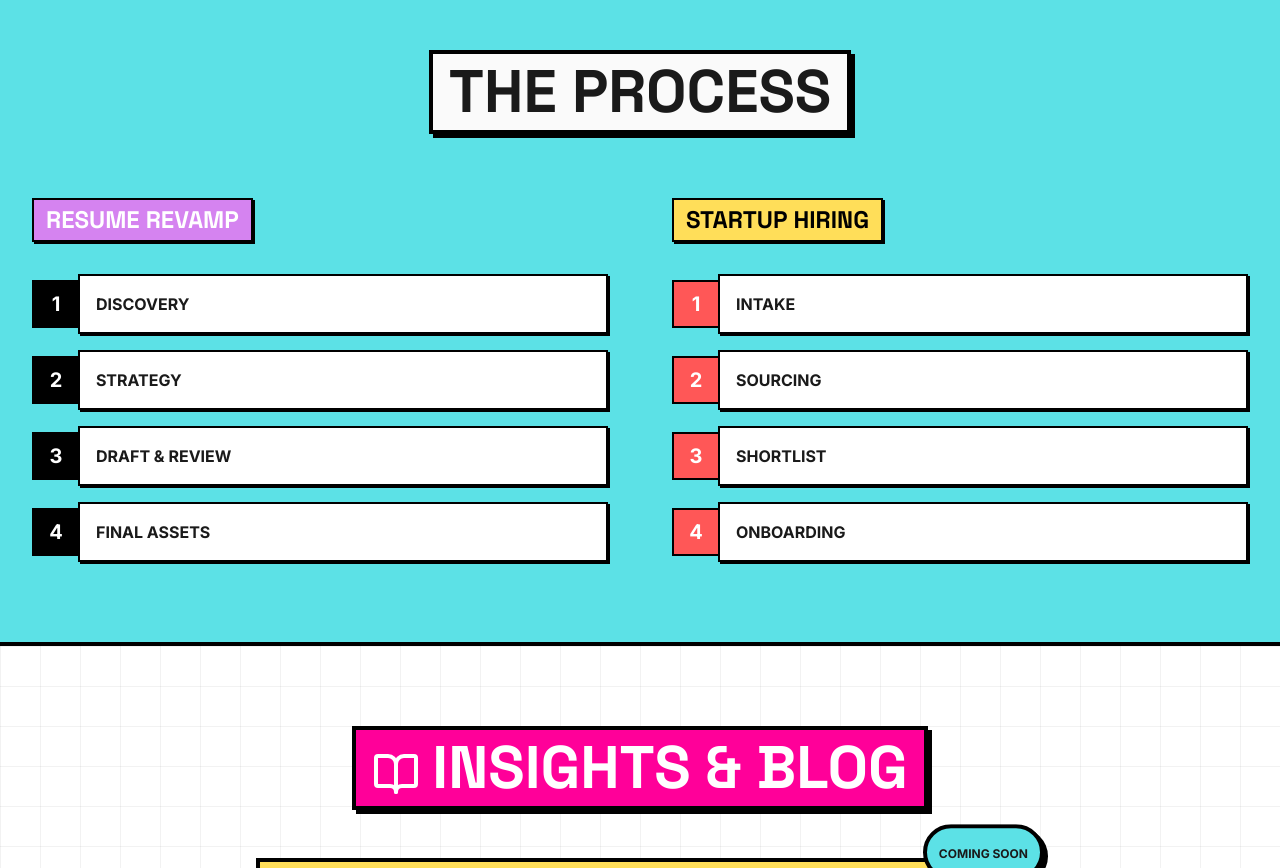
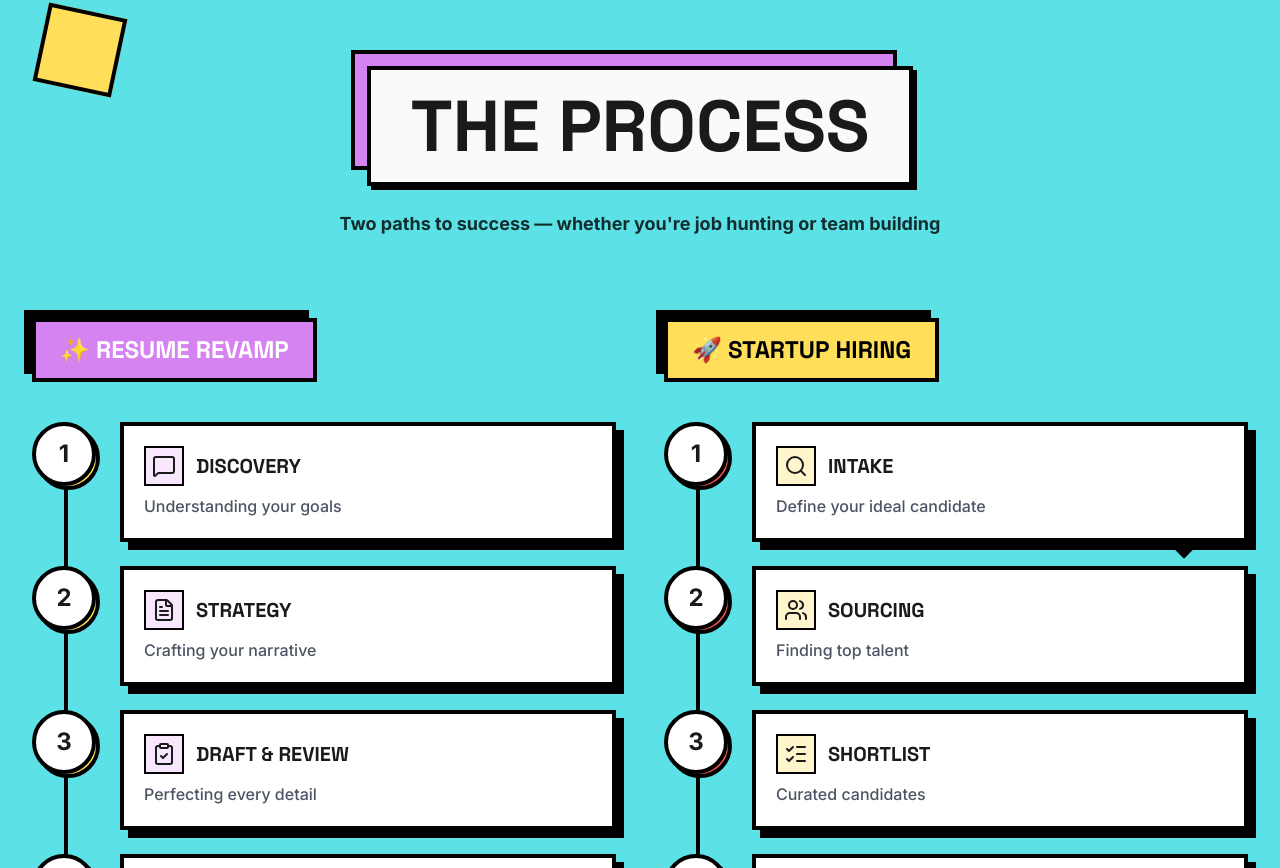
Before and after one commit to Agenticpirate/DeepthiConnects, a React (Vite) app: page / in a window 1280 px wide. Shown: the part 4952-5820 px from the top of the page. Built offline with nearby package versions, Linux system fonts and the light colour scheme.

Commit message:
Redesign Process section with neo-brutalist style for desktop

```diff
--- a/components/Process.tsx
+++ b/components/Process.tsx
@@ -1,41 +1,163 @@
-
 import React from 'react';
 import { Reveal } from './Reveal';
+import { FileText, Search, ClipboardCheck, Rocket, MessageSquare, Users, ListChecks, PartyPopper } from 'lucide-react';
 
 const Process: React.FC = () => {
-  const resumeSteps = ["Discovery", "Strategy", "Draft & Review", "Final Assets"];
-  const hiringSteps = ["Intake", "Sourcing", "Shortlist", "Onboarding"];
+  const resumeSteps = [
+    { title: "Discovery", desc: "Understanding your goals", icon: <MessageSquare className="w-5 h-5 lg:w-6 lg:h-6" /> },
+    { title: "Strategy", desc: "Crafting your narrative", icon: <FileText className="w-5 h-5 lg:w-6 lg:h-6" /> },
+    { title: "Draft & Review", desc: "Perfecting every detail", icon: <ClipboardCheck className="w-5 h-5 lg:w-6 lg:h-6" /> },
+    { title: "Final Assets", desc: "Ready to land your dream job", icon: <Rocket className="w-5 h-5 lg:w-6 lg:h-6" /> }
+  ];
+
+  const hiringSteps = [
+    { title: "Intake", desc: "Define your ideal candidate", icon: <Search className="w-5 h-5 lg:w-6 lg:h-6" /> },
+    { title: "Sourcing", desc: "Finding top talent", icon: <Users className="w-5 h-5 lg:w-6 lg:h-6" /> },
+    { title: "Shortlist", desc: "Curated candidates", icon: <ListChecks className="w-5 h-5 lg:w-6 lg:h-6" /> },
+    { title: "Onboarding", desc: "Seamless integration", icon: <PartyPopper className="w-5 h-5 lg:w-6 lg:h-6" /> }
+  ];
 
   return (
-    <section id="process" className="py-8 sm:py-20 bg-neo-blue border-b-4 border-black">
-      <div className="max-w-7xl mx-auto px-4 sm:px-6 lg:px-8">
-        <div className="text-center mb-4 sm:mb-16">
+    <section id="process" className="py-8 sm:py-16 lg:py-24 bg-neo-blue border-b-4 border-black relative overflow-hidden">
+      {/* Background decorative elements - Desktop only */}
+      <div className="hidden lg:block absolute top-10 left-10 w-20 h-20 bg-neo-yellow border-4 border-black rotate-12"></div>
+      <div className="hidden lg:block absolute bottom-10 right-10 w-16 h-16 bg-neo-pink border-4 border-black -rotate-6"></div>
+      <div className="hidden lg:block absolute top-1/2 right-20 w-8 h-8 bg-black rotate-45"></div>
+
+      <div className="max-w-7xl mx-auto px-4 sm:px-6 lg:px-8 relative z-10">
+        {/* Header */}
+        <div className="text-center mb-6 sm:mb-12 lg:mb-20">
           <Reveal>
-                <h2 className="text-xl sm:text-4xl lg:text-6xl font-black uppercase inline-block px-2 sm:px-4 py-1 sm:py-2 border-2 sm:border-4 border-black bg-neo-white shadow-neo-sm sm:shadow-neo hover:rotate-1 hover:shadow-none transition-all cursor-pointer duration-300">
+            <div className="inline-block relative">
+              <div className="hidden lg:block absolute -top-4 -left-4 w-full h-full bg-neo-purple border-4 border-black"></div>
+              <h2 className="relative text-xl sm:text-4xl lg:text-7xl font-black uppercase px-3 sm:px-6 lg:px-10 py-2 sm:py-3 lg:py-5 border-2 sm:border-4 border-black bg-neo-white shadow-neo-sm lg:shadow-neo">
                 The Process
               </h2>
+            </div>
+          </Reveal>
+          <Reveal delay={100}>
+            <p className="hidden lg:block mt-6 text-lg font-bold text-black/80 max-w-2xl mx-auto">
+              Two paths to success — whether you're job hunting or team building
+            </p>
           </Reveal>
         </div>
 
-        {/* Mobile: Side by side, Desktop: 2 columns */}
-        <div className="grid grid-cols-2 lg:grid-cols-2 gap-3 sm:gap-16">
+        {/* Desktop Layout */}
+        <div className="hidden lg:grid lg:grid-cols-2 gap-12">
 
-            {/* Resume Process */}
+          {/* Resume Process - Desktop */}
+          <div className="relative">
+            <Reveal>
+              <div className="relative inline-block mb-10">
+                <div className="absolute -top-2 -left-2 w-full h-full bg-black"></div>
+                <h3 className="relative text-2xl font-black uppercase bg-neo-purple text-white border-4 border-black px-6 py-3">
+                  ✨ Resume Revamp
+                </h3>
+              </div>
+            </Reveal>
+
+            <div className="relative">
+              {/* Connecting line */}
+              <div className="absolute left-8 top-0 bottom-0 w-1 bg-black"></div>
+
+              <div className="space-y-6">
+                {resumeSteps.map((step, idx) => (
+                  <Reveal key={idx} delay={idx * 100}>
+                    <div className="flex items-start gap-6 group cursor-pointer">
+                      {/* Number circle */}
+                      <div className="relative z-10 flex-shrink-0">
+                        <div className="absolute top-1 left-1 w-16 h-16 bg-neo-yellow border-4 border-black rounded-full"></div>
+                        <div className="relative w-16 h-16 bg-white border-4 border-black rounded-full flex items-center justify-center font-black text-2xl group-hover:bg-neo-purple group-hover:text-white transition-all duration-300 group-hover:-translate-y-1">
+                          {idx + 1}
+                        </div>
+                      </div>
+
+                      {/* Content card */}
+                      <div className="flex-1 relative">
+                        <div className="absolute top-2 left-2 w-full h-full bg-black"></div>
+                        <div className="relative bg-white border-4 border-black p-5 group-hover:-translate-y-1 group-hover:-translate-x-1 transition-transform duration-300">
+                          <div className="flex items-center gap-3 mb-2">
+                            <div className="w-10 h-10 bg-neo-purple/20 border-2 border-black flex items-center justify-center">
+                              {step.icon}
+                            </div>
+                            <h4 className="font-black text-xl uppercase">{step.title}</h4>
+                          </div>
+                          <p className="text-gray-600 font-medium">{step.desc}</p>
+                        </div>
+                      </div>
+                    </div>
+                  </Reveal>
+                ))}
+              </div>
+            </div>
+          </div>
+
+          {/* Hiring Process - Desktop */}
+          <div className="relative">
+            <Reveal delay={200}>
+              <div className="relative inline-block mb-10">
+                <div className="absolute -top-2 -left-2 w-full h-full bg-black"></div>
+                <h3 className="relative text-2xl font-black uppercase bg-neo-yellow text-black border-4 border-black px-6 py-3">
+                  🚀 Startup Hiring
+                </h3>
+              </div>
+            </Reveal>
+
+            <div className="relative">
+              {/* Connecting line */}
+              <div className="absolute left-8 top-0 bottom-0 w-1 bg-black"></div>
+
+              <div className="space-y-6">
+                {hiringSteps.map((step, idx) => (
+                  <Reveal key={idx} delay={200 + idx * 100}>
+                    <div className="flex items-start gap-6 group cursor-pointer">
+                      {/* Number circle */}
+                      <div className="relative z-10 flex-shrink-0">
+                        <div className="absolute top-1 left-1 w-16 h-16 bg-neo-red border-4 border-black rounded-full"></div>
+                        <div className="relative w-16 h-16 bg-white border-4 border-black rounded-full flex items-center justify-center font-black text-2xl group-hover:bg-neo-red group-hover:text-white transition-all duration-300 group-hover:-translate-y-1">
+                          {idx + 1}
+                        </div>
+                      </div>
+
+                      {/* Content card */}
+                      <div className="flex-1 relative">
+                        <div className="absolute top-2 left-2 w-full h-full bg-black"></div>
+                        <div className="relative bg-white border-4 border-black p-5 group-hover:-translate-y-1 group-hover:-translate-x-1 transition-transform duration-300">
+                          <div className="flex items-center gap-3 mb-2">
+                            <div className="w-10 h-10 bg-neo-yellow/30 border-2 border-black flex items-center justify-center">
+                              {step.icon}
+                            </div>
+                            <h4 className="font-black text-xl uppercase">{step.title}</h4>
+                          </div>
+                          <p className="text-gray-600 font-medium">{step.desc}</p>
+                        </div>
+                      </div>
+                    </div>
+                  </Reveal>
+                ))}
+              </div>
+            </div>
+          </div>
+        </div>
+
+        {/* Mobile Layout - Keep compact */}
+        <div className="grid grid-cols-2 gap-3 lg:hidden">
+          {/* Resume Process - Mobile */}
           <div>
             <Reveal>
-                    <h3 className="text-[10px] sm:text-2xl font-black mb-2 sm:mb-8 uppercase bg-neo-purple text-white border-2 border-black inline-block px-1.5 sm:px-3 py-0.5 sm:py-1 shadow-neo-sm hover:shadow-none hover:-translate-y-1 hover:-rotate-1 transition-all cursor-pointer">
+              <h3 className="text-[10px] sm:text-base font-black mb-2 sm:mb-4 uppercase bg-neo-purple text-white border-2 border-black inline-block px-1.5 sm:px-3 py-0.5 sm:py-1 shadow-neo-sm">
                 Resume Revamp
               </h3>
             </Reveal>
-                <div className="space-y-1.5 sm:space-y-4">
+            <div className="space-y-1.5 sm:space-y-3">
               {resumeSteps.map((step, idx) => (
-                        <Reveal key={idx} delay={idx * 150} width="100%">
-                            <div className="flex items-center group cursor-pointer">
-                                <div className="w-5 h-5 sm:w-12 sm:h-12 bg-black text-white flex items-center justify-center font-black text-[10px] sm:text-xl border-2 border-black flex-shrink-0 z-10 group-hover:bg-neo-purple transition-colors">
+                <Reveal key={idx} delay={idx * 100} width="100%">
+                  <div className="flex items-center group">
+                    <div className="w-5 h-5 sm:w-8 sm:h-8 bg-black text-white flex items-center justify-center font-black text-[10px] sm:text-sm border-2 border-black flex-shrink-0 z-10">
                       {idx + 1}
                     </div>
-                                <div className="bg-white border-2 border-black p-1.5 sm:p-4 ml-[-2px] w-full font-bold uppercase text-[8px] sm:text-base shadow-neo-sm group-hover:translate-x-1 transition-transform">
-                                    {step}
+                    <div className="bg-white border-2 border-black p-1.5 sm:p-2 ml-[-2px] w-full font-bold uppercase text-[8px] sm:text-xs shadow-neo-sm">
+                      {step.title}
                     </div>
                   </div>
                 </Reveal>
@@ -43,29 +165,28 @@ const Process: React.FC = () => {
             </div>
           </div>
 
-            {/* Hiring Process */}
+          {/* Hiring Process - Mobile */}
           <div>
             <Reveal delay={200}>
-                    <h3 className="text-[10px] sm:text-2xl font-black mb-2 sm:mb-8 uppercase bg-neo-yellow text-black border-2 border-black inline-block px-1.5 sm:px-3 py-0.5 sm:py-1 shadow-neo-sm hover:shadow-none hover:-translate-y-1 hover:rotate-1 transition-all cursor-pointer">
+              <h3 className="text-[10px] sm:text-base font-black mb-2 sm:mb-4 uppercase bg-neo-yellow text-black border-2 border-black inline-block px-1.5 sm:px-3 py-0.5 sm:py-1 shadow-neo-sm">
                 Startup Hiring
               </h3>
             </Reveal>
-                <div className="space-y-1.5 sm:space-y-4">
+            <div className="space-y-1.5 sm:space-y-3">
               {hiringSteps.map((step, idx) => (
-                        <Reveal key={idx} delay={200 + (idx * 150)} width="100%">
-                            <div className="flex items-center group cursor-pointer">
-                                <div className="w-5 h-5 sm:w-12 sm:h-12 bg-neo-red text-white flex items-center justify-center font-black text-[10px] sm:text-xl border-2 border-black flex-shrink-0 z-10 group-hover:bg-neo-black transition-colors">
+                <Reveal key={idx} delay={200 + idx * 100} width="100%">
+                  <div className="flex items-center group">
+                    <div className="w-5 h-5 sm:w-8 sm:h-8 bg-neo-red text-white flex items-center justify-center font-black text-[10px] sm:text-sm border-2 border-black flex-shrink-0 z-10">
                       {idx + 1}
                     </div>
-                                <div className="bg-white border-2 border-black p-1.5 sm:p-4 ml-[-2px] w-full font-bold uppercase text-[8px] sm:text-base shadow-neo-sm group-hover:translate-x-1 transition-transform">
-                                    {step}
+                    <div className="bg-white border-2 border-black p-1.5 sm:p-2 ml-[-2px] w-full font-bold uppercase text-[8px] sm:text-xs shadow-neo-sm">
+                      {step.title}
                     </div>
                   </div>
                 </Reveal>
               ))}
             </div>
           </div>
-
         </div>
       </div>
     </section>
```
Lines whose indentation alone changed are shown as unchanged.
